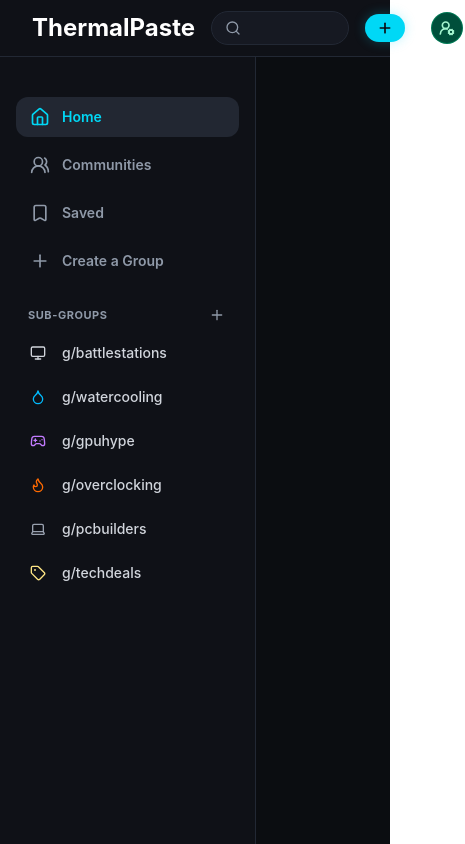
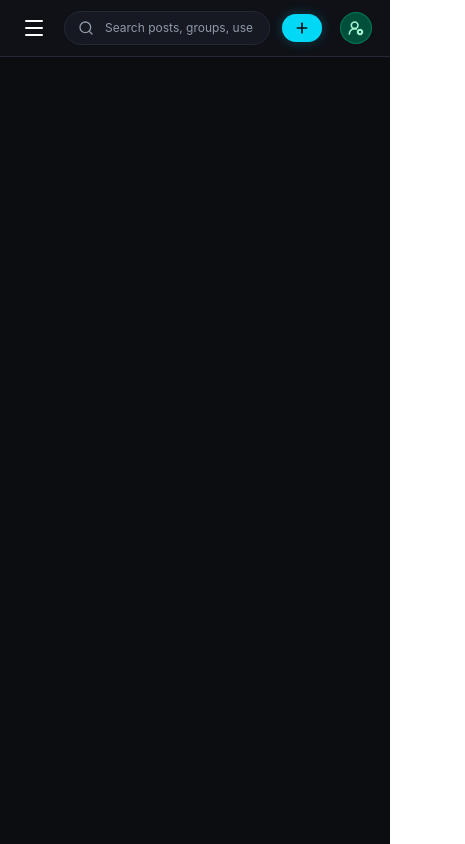
Before and after one commit to rohan9932/ThermalPaste-frontend, a React (Vite) app: page / in a window 390 px wide. Shown: the whole page, 465 px wide, since content can reach past the window. Built offline with nearby package versions, Linux system fonts and the light colour scheme.

Commit message:
feat: Make navbar and sidebar responsive

```diff
--- a/src/components/Navbar.tsx
+++ b/src/components/Navbar.tsx
@@ -1,12 +1,33 @@
-import { Plus, Search, UserRoundCog } from "lucide-react";
+import { Plus, Search, UserRoundCog, Menu, X } from "lucide-react";
 
-function Navbar() {
+interface NavbarProps {
+  onToggleSidebar?: () => void;
+  isSidebarOpen?: boolean;
+}
+
+function Navbar({ onToggleSidebar, isSidebarOpen }: NavbarProps) {
   return (
-    <header className="w-full bg-[#0F1117] border-b border-[#222834] px-8 py-2.5 flex items-center justify-between gap-4 select-none sticky top-0 z-50">
-      {/* LOGO */}
-      <div className="flex items-center gap-3 shrink-0 cursor-pointer">
-        {/* will route to homepage later */}
-        <p className="font-bold text-white text-2xl">ThermalPaste</p>
+    <header className="w-full bg-[#0F1117] border-b border-[#222834] px-4 sm:px-8 py-2.5 flex items-center justify-between gap-3 sm:gap-4 select-none sticky top-0 z-50">
+      {/* LOGO / HAMBURGER */}
+      <div className="flex items-center gap-3 shrink-0">
+        {/* Mobile Hamburger Button (replaces logo on small screens) */}
+        <button
+          onClick={onToggleSidebar}
+          className="md:hidden text-[#8F99A8] hover:text-white p-1.5 rounded-lg hover:bg-[#161922] transition cursor-pointer flex items-center justify-center"
+          aria-label="Toggle navigation menu"
+        >
+          {isSidebarOpen ? (
+            <X className="w-6 h-6 text-white" />
+          ) : (
+            <Menu className="w-6 h-6 text-white" />
+          )}
+        </button>
+
+        {/* Desktop Logo */}
+        <div className="hidden md:flex items-center gap-3 cursor-pointer">
+          {/* will route to homepage later */}
+          <p className="font-bold text-white text-2xl">ThermalPaste</p>
+        </div>
       </div>
 
       {/* SEARCH BAR */}
@@ -16,15 +37,19 @@ function Navbar() {
           <input
             type="text"
             placeholder="Search posts, groups, users"
-            className="w-full bg-[#161922] hover:bg-[#1E2330] focus:bg-[#161922] text-xs text-white placeholder-[#8F99A8] pl-10 pr-24 py-2 rounded-full border border-[#222834] focus:border-[#00D8F6] focus:outline-none transition-all duration-200"
+            className="w-full bg-[#161922] hover:bg-[#1E2330] focus:bg-[#161922] text-xs text-white placeholder-[#8F99A8] pl-10 pr-4 sm:pr-24 py-2 rounded-full border border-[#222834] focus:border-[#00D8F6] focus:outline-none transition-all duration-200"
           />
         </div>
       </div>
 
       {/* ACTION ICONS & USER PROFILE*/}
-      <div className="flex items-center gap-x-5 sm:gap-2 shrink-0">
+      <div className="flex items-center gap-x-3 sm:gap-2 shrink-0">
         {/* CREATE POST */}
-        <button className="flex items-center gap-1.5 bg-[#00D8F6] hover:bg-[#00c4e0] text-[#0B0D11] text-xs font-bold px-3 py-1.5 rounded-full transition shadow-[0_0_12px_rgba(0,216,246,0.25)] active:scale-95 cursor-pointer">
+        <button
+          className="flex items-center gap-1.5 bg-[#00D8F6] hover:bg-[#00c4e0] text-[#0B0D11] text-xs
+          font-bold px-3 py-1.5 rounded-full transition shadow-[0_0_12px_rgba(0,216,246,0.25)]
+          active:scale-95 cursor-pointer"
+        >
           <Plus className="w-4 h-4 stroke-[2.5]" />
           <span className="hidden md:inline uppercase tracking-wider text-[11px]">
             Create
--- a/src/components/Sidebar.tsx
+++ b/src/components/Sidebar.tsx
@@ -20,6 +20,11 @@ interface SubGroup {
   icon: LucideIcon;
   count?: number;
   iconColor?: string;
+}
+
+interface SidebarProps {
+  isOpen?: boolean;
+  onClose?: () => void;
 }
 
 const SUB_GROUPS: SubGroup[] = [
@@ -67,18 +72,39 @@ const SUB_GROUPS: SubGroup[] = [
   },
 ];
 
-export function Sidebar() {
-  const [activeId, setActiveId] = useState<string>("all-tech");
+export function Sidebar({ isOpen, onClose }: SidebarProps) {
+  const [activeId, setActiveId] = useState<string>("home");
 
   return (
-    <div className="w-64 h-[calc(100vh-57px)] bg-[#0F1117] border-r border-[#222834] flex flex-col py-10 px-4 select-none shrink-0 overflow-y-auto">
+    <>
+      {/* Mobile Overlay Background Blur */}
+      {isOpen && (
+        <div
+          className="fixed inset-0 bg-black/60 backdrop-blur-xs z-40 md:hidden transition-opacity duration-300"
+          onClick={onClose}
+        />
+      )}
+
+      {/* Sidebar Drawer / Fixed sidebar */}
+      <div
+        className={`w-64 h-[calc(100vh-57px)] bg-[#0F1117] border-r border-[#222834] flex flex-col py-10 px-4 select-none shrink-0 overflow-y-auto z-40 transition-transform duration-300 ease-in-out
+          fixed md:sticky top-[57px] left-0
+          ${isOpen ? "translate-x-0" : "-translate-x-full md:translate-x-0"}
+        `}
+      >
         {/* NAVIGATION SECTION */}
         <div className="space-y-2 mb-6">
-        {/* need to work on active functionality later */}
           <div className="space-y-1">
             <button
-            onClick={() => {}}
-            className={`w-full flex items-center gap-3 px-3.5 py-2.5 rounded-xl transition-all duration-150 cursor-pointer font-semibold text-sm ${"bg-[#222732] text-[#00D8F6]"}`}
+              onClick={() => {
+                setActiveId("home");
+                if (onClose) onClose(); // closes drawer automatically
+              }}
+              className={`w-full flex items-center gap-3 px-3.5 py-2.5 rounded-xl transition-all duration-150 cursor-pointer font-semibold text-sm ${
+                activeId === "home"
+                  ? "bg-[#222732] text-[#00D8F6]"
+                  : "text-[#8F99A8] hover:bg-[#161922] hover:text-white"
+              }`}
             >
               <House className="w-5 h-5" />
               <span>Home</span>
@@ -87,8 +113,15 @@ export function Sidebar() {
 
           <div className="space-y-1">
             <button
-            onClick={() => {}}
-            className={`w-full flex items-center gap-3 px-3.5 py-2.5 rounded-xl transition-all duration-150 cursor-pointer font-semibold text-sm ${"text-[#8F99A8] hover:bg-[#161922] hover:text-white"}`}
+              onClick={() => {
+                setActiveId("communities");
+                if (onClose) onClose(); // closes drawer automatically
+              }}
+              className={`w-full flex items-center gap-3 px-3.5 py-2.5 rounded-xl transition-all duration-150 cursor-pointer font-semibold text-sm ${
+                activeId === "communities"
+                  ? "bg-[#222732] text-[#00D8F6]"
+                  : "text-[#8F99A8] hover:bg-[#161922] hover:text-white"
+              }`}
             >
               <UsersRound className="w-5 h-5" />
               <span>Communities</span>
@@ -97,8 +130,15 @@ export function Sidebar() {
 
           <div className="space-y-1">
             <button
-            onClick={() => {}}
-            className={`w-full flex items-center gap-3 px-3.5 py-2.5 rounded-xl transition-all duration-150 cursor-pointer font-semibold text-sm ${"text-[#8F99A8] hover:bg-[#161922] hover:text-white"}`}
+              onClick={() => {
+                setActiveId("saved");
+                if (onClose) onClose(); // closes drawer automatically
+              }}
+              className={`w-full flex items-center gap-3 px-3.5 py-2.5 rounded-xl transition-all duration-150 cursor-pointer font-semibold text-sm ${
+                activeId === "saved"
+                  ? "bg-[#222732] text-[#00D8F6]"
+                  : "text-[#8F99A8] hover:bg-[#161922] hover:text-white"
+              }`}
             >
               <Bookmark className="w-5 h-5" />
               <span>Saved</span>
@@ -107,8 +147,10 @@ export function Sidebar() {
 
           <div className="space-y-1">
             <button
-            onClick={() => {}}
-            className={`w-full flex items-center gap-3 px-3.5 py-2.5 rounded-xl transition-all duration-150 cursor-pointer font-semibold text-sm ${"text-[#8F99A8] hover:bg-[#161922] hover:text-white"}`}
+              onClick={() => {
+                if (onClose) onClose(); // closes drawer automatically
+              }}
+              className="w-full flex items-center gap-3 px-3.5 py-2.5 rounded-xl transition-all duration-150 cursor-pointer font-semibold text-sm text-[#8F99A8] hover:bg-[#161922] hover:text-white"
             >
               <Plus className="w-5 h-5" />
               <span>Create a Group</span>
@@ -122,12 +164,6 @@ export function Sidebar() {
             <h3 className="text-[11px] font-bold text-[#8F99A8] uppercase tracking-wider">
               Sub-groups
             </h3>
-          <button
-            className="text-[#8F99A8] hover:text-white p-0.5 rounded transition cursor-pointer"
-            title="Add Sub-group"
-          >
-            <Plus className="w-4 h-4 stroke-[2]" />
-          </button>
           </div>
 
           <div className="space-y-1">
@@ -138,7 +174,10 @@ export function Sidebar() {
               return (
                 <button
                   key={group.id}
-                onClick={() => setActiveId(group.id)}
+                  onClick={() => {
+                    setActiveId(group.id);
+                    if (onClose) onClose(); // closes drawer automatically
+                  }}
                   className={`w-full flex items-center justify-between px-3.5 py-2.5 rounded-xl transition-all duration-150 cursor-pointer font-medium text-sm ${
                     isActive
                       ? "bg-[#222732] text-[#00D8F6]"
@@ -157,6 +196,7 @@ export function Sidebar() {
           </div>
         </div>
       </div>
+    </>
   );
 }
 
--- a/src/pages/HomePage.tsx
+++ b/src/pages/HomePage.tsx
@@ -1,12 +1,21 @@
+import { useState } from "react";
 import Navbar from "../components/Navbar";
 import Sidebar from "../components/Sidebar";
 
 function HomePage() {
+  const [isSidebarOpen, setIsSidebarOpen] = useState<boolean>(false);
+
   return (
     <div className="min-h-screen bg-[#0B0D11] text-white flex flex-col">
-      <Navbar />
-      <div className="flex flex-1">
-        <Sidebar />
+      <Navbar
+        isSidebarOpen={isSidebarOpen}
+        onToggleSidebar={() => setIsSidebarOpen((prev) => !prev)}
+      />
+      <div className="flex flex-1 relative">
+        <Sidebar
+          isOpen={isSidebarOpen}
+          onClose={() => setIsSidebarOpen(false)}
+        />
         <main className="flex-1 p-6">{/* Main content area */}</main>
       </div>
     </div>
```
Lines whose indentation alone changed are shown as unchanged.
